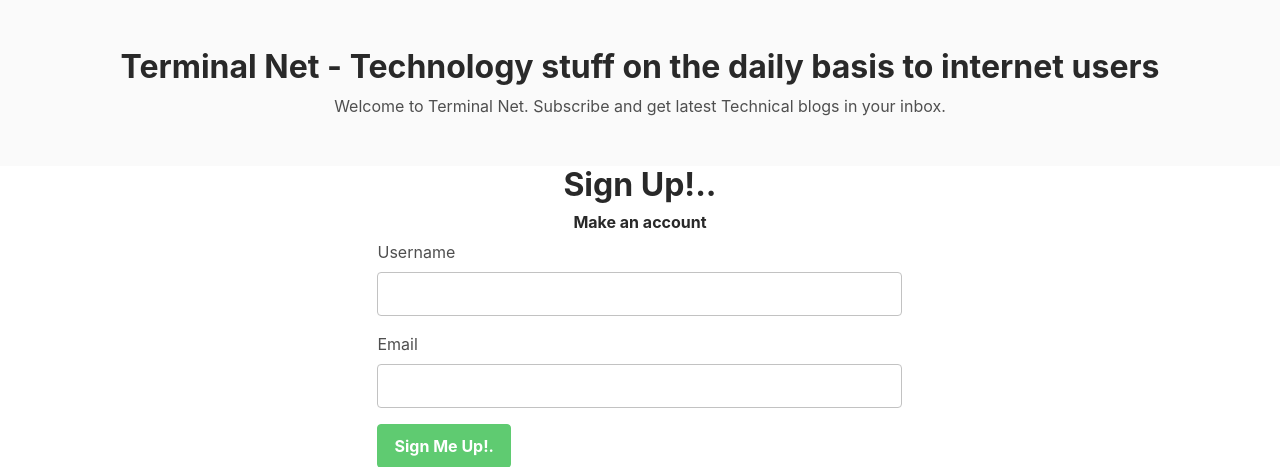
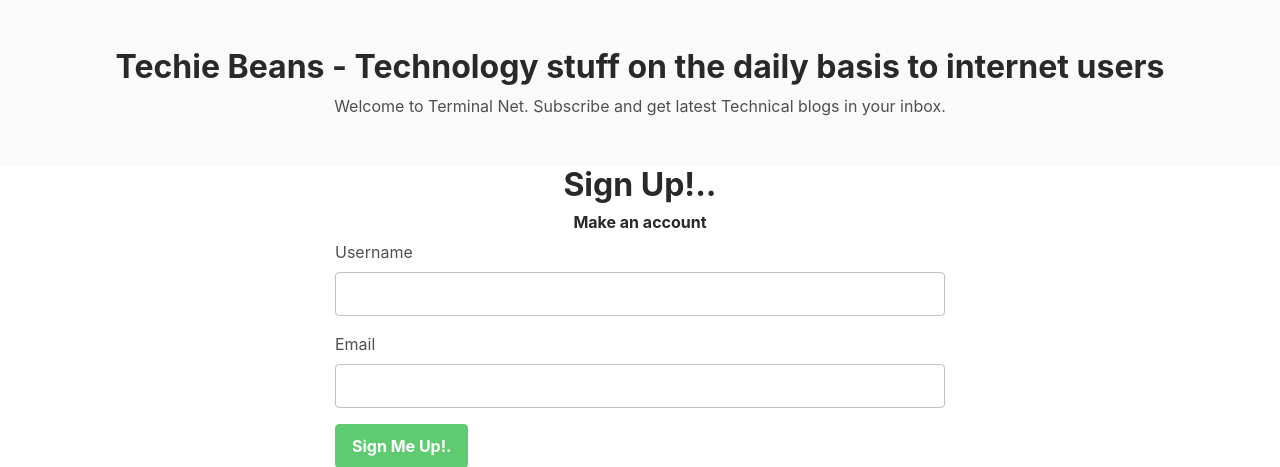
Before and after one commit to nsnambiar/finalproject9, a Flask app: page /Registration in a window 1280 px wide. Shown: the top 467 px of the page. Run offline with Flask 2, Linux system fonts and the light colour scheme; some libraries are stand-ins or nearby versions.

Commit message:
Update registration.html

```diff
--- a/templates/registration.html
+++ b/templates/registration.html
@@ -17,11 +17,11 @@
 <body>
 	    <section class="cta-section theme-bg-light py-5">
 		    <div class="container text-center">
-			    <h2 class="heading">Terminal Net - Technology stuff on the daily basis to internet users</h2>
+			    <h2 class="heading">Techie Beans - Technology stuff on the daily basis to internet users</h2>
 			    <div class="intro">Welcome to Terminal Net. Subscribe and get latest Technical blogs in your inbox.</div>
 		    </div><!--//container-->
 	    </section>
-<section class="section wb">
+<section class="section wb"
             <div class="container">
                     <div class="col-lg-9 col-md-12 col-sm-12 col-xs-12">
                                 <div class="blog-box row">
```
